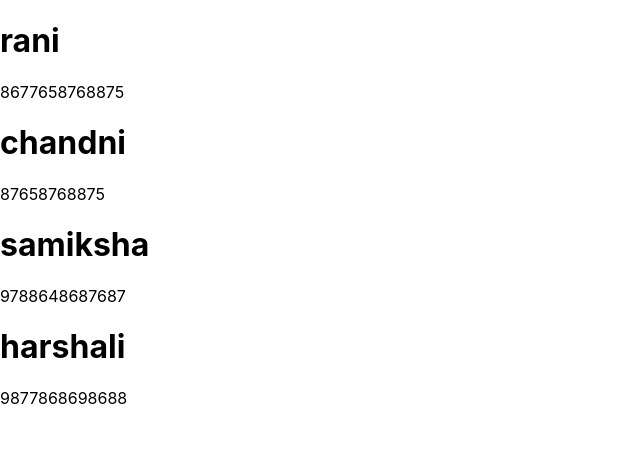
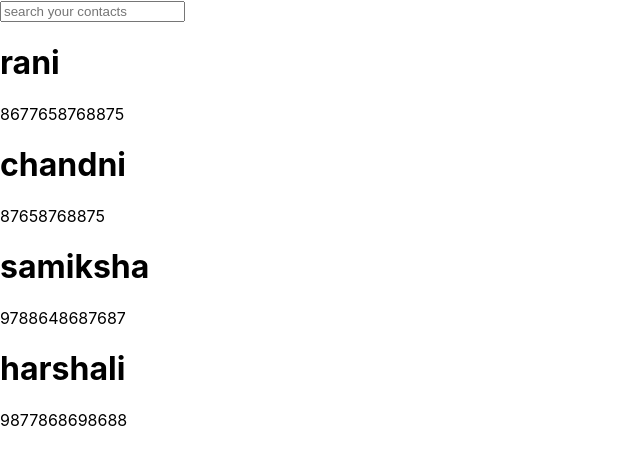
Before and after one commit to Harshali-Kanoje/contact-filter, a React app: page / in a window 1280 px wide. Shown: the whole page, without its empty margins (0-640 px from the left). Built offline with nearby package versions, Linux system fonts and the light colour scheme.

Commit message:
list added with search bar

```diff
--- a/public/index.html
+++ b/public/index.html
@@ -8,7 +8,6 @@
     <title>React App</title>
   </head>
   <body>
-    <noscript>You need to enable JavaScript to run this app.</noscript>
     <div id="root"></div>
   </body>
 </html>
--- a/src/view/App/App.js
+++ b/src/view/App/App.js
@@ -1,4 +1,4 @@
-import React, { useState } from 'react'
+import React, { useEffect, useState } from 'react'
 // import {data} from './../../data/phonebook'
 import {data} from './../../data/phonebook'
 import Contact from '../../component/Contact/Contact'
@@ -6,15 +6,35 @@ import Contact from '../../component/Contact/Contact'
 const App = () => {
   console.log(data)
   const [contact ,setContact] = useState(data)
+  const [searchterm ,setSearchterm] = useState('')
+
+  useEffect(() =>{
+    const filerdata = data.filter((element,index) => {
+      const name = element.name.toLowerCase()
+      const number = element.number.toString()
+      const quety = searchterm.toLowerCase()
+      return (name.includes(quety) || number.includes(quety))
+
+     })
+     setContact(filerdata)
+  },[searchterm])
+
   return (
+    <>
+    <input type='text' placeholder='search your contacts' value={searchterm} onChange={(e) => {
+      setSearchterm(e.target.value)
+      // console.log(e)
+    }}/>
     <div>
       {
-        data.map((element,index) => {
+        contact.map((element,index) => {
           const {name,number} = element;
           return <Contact name={name} number={number} key={index}/>
         })
       }
     </div>
+
+  </>
   )
 }
 
```
